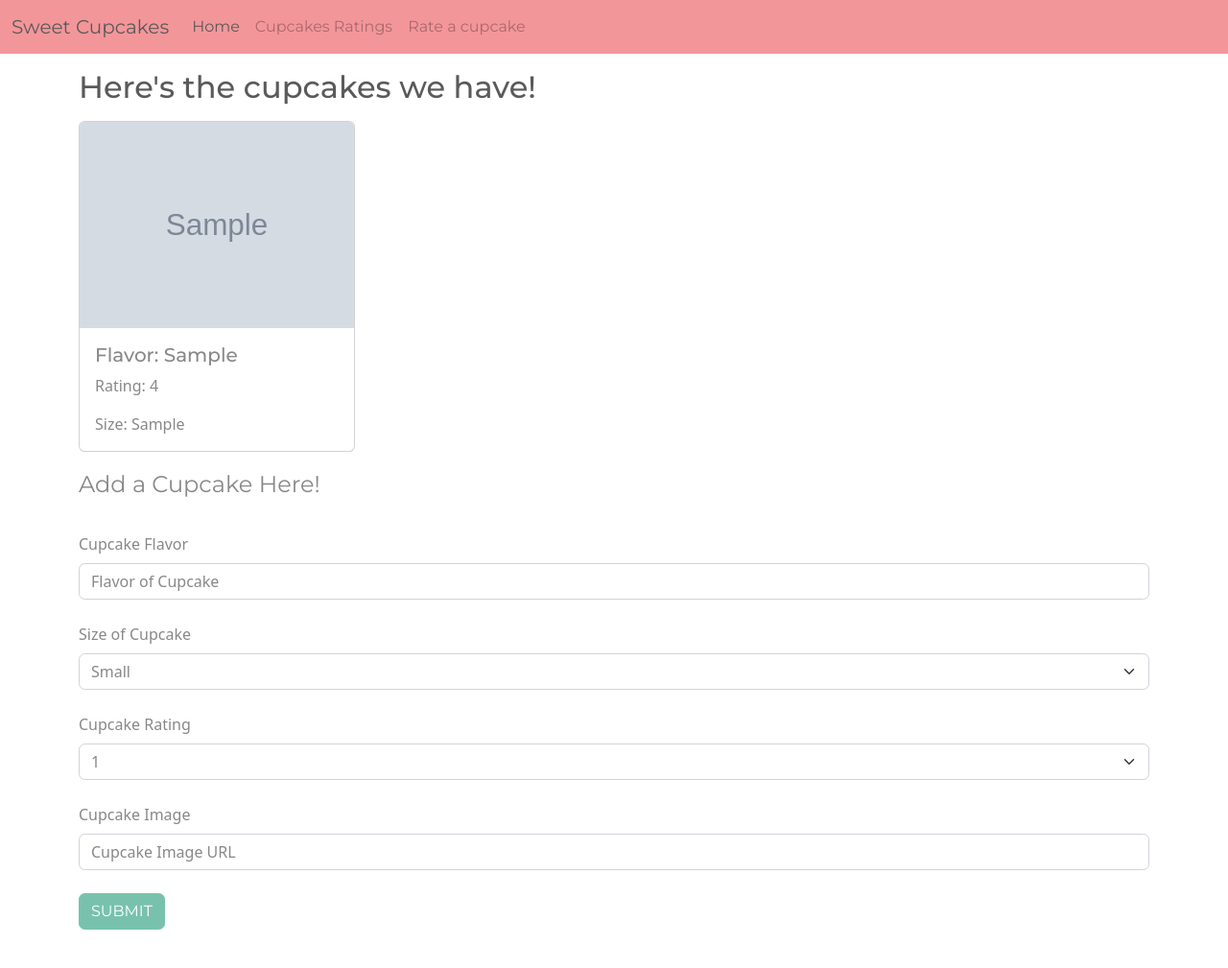
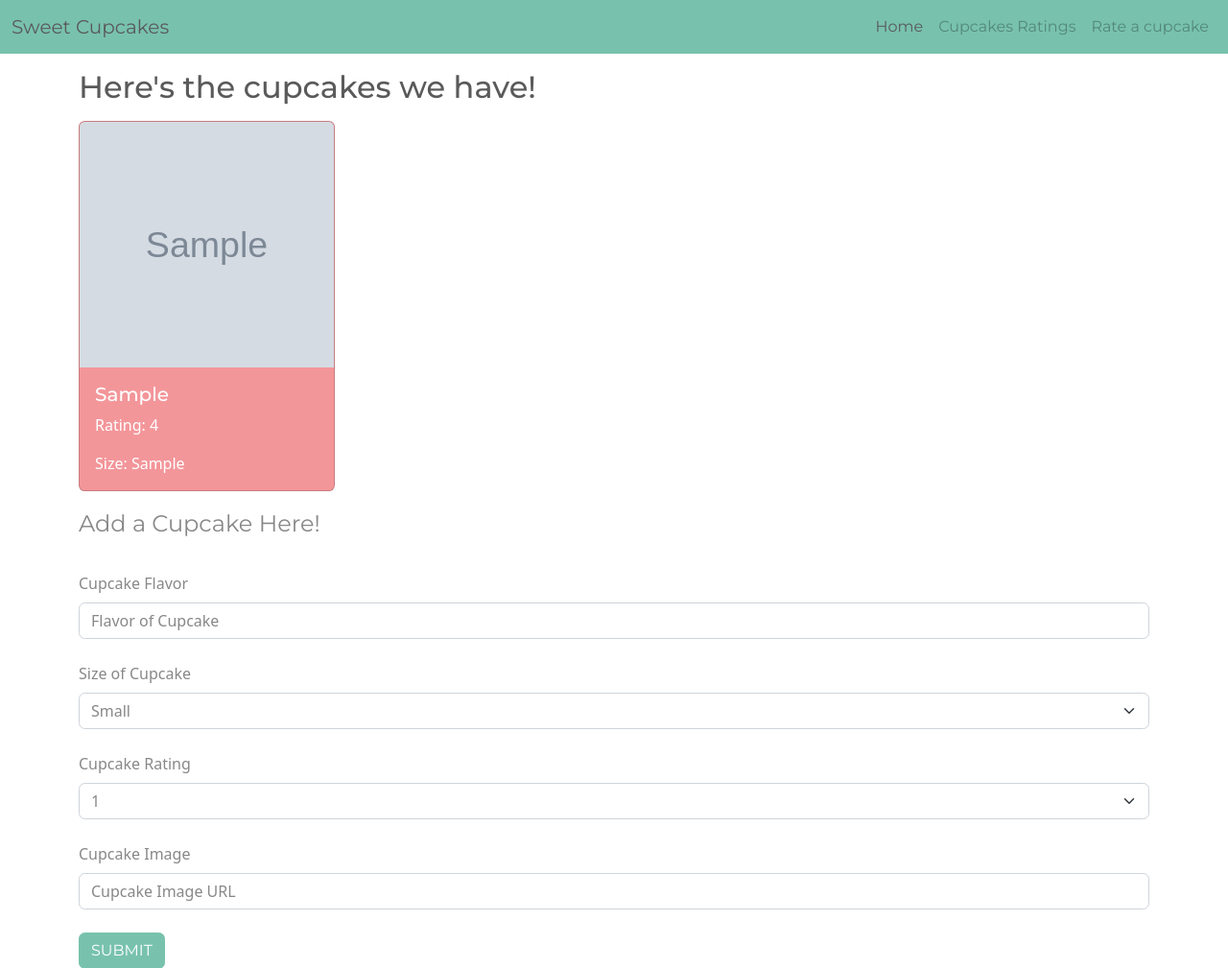
Before and after one commit to carl-molina/flask-cupcakes, a Flask app: page / in a window 1280 px wide. Shown: the top 1009 px of the page at 96% size. Before the commit the page ends 969 px from the top, so only its background shows below. Run offline with Flask 3, Linux system fonts and the light colour scheme; tables that the repository leaves empty hold one stand-in row (values such as "Sample post"); grey boxes marked "Sample" are stand-in pictures; some libraries are stand-ins or nearby versions.

Commit message:
final style passes

```diff
--- a/static/cupcakes.js
+++ b/static/cupcakes.js
@@ -33,14 +33,21 @@ function generateCupcakeHTML(cupcake) {
   console.debug("generateCupcakeHTML ran!");
 
   return `
-    <div class="card" style="width: 18rem;">
-      <img src="${cupcake.image_url}" class="card-img-top" alt="Image of a cupcake">
+    <div class="col">
+    <div class="card h-100 text-bg-secondary gx-0" style="max-width: 18rem">
+      <img
+        src="${cupcake.image_url}"
+        class="card-img-top"
+        style="height: 16rem"
+        alt="${cupcake.image_url} Image"
+      >
         <div class="card-body">
-          <h5 class="card-title">Flavor: ${cupcake.flavor}</h5>
+          <h5 class="card-title">${cupcake.flavor}</h5>
           <p class="card-text">Rating: ${cupcake.rating}</p>
           <p class="card-text">Size: ${cupcake.size}</p>
         </div>
       </div>
+    </div>
   `;
 
 
--- a/templates/base.html
+++ b/templates/base.html
@@ -12,24 +12,24 @@
 </head>
 <body>
   <header>
-    <nav class="navbar navbar-expand-lg bg-secondary" data-bs-theme="dark">
+    <nav class="navbar navbar-expand-lg bg-primary" data-bs-theme="dark">
       <div class="container-fluid">
-        <a class="navbar-brand" href="#">Sweet Cupcakes</a>
+        <a class="navbar-brand" href="/">Sweet Cupcakes</a>
         <button class="navbar-toggler" type="button" data-bs-toggle="collapse" data-bs-target="#navbarColor01" aria-controls="navbarColor01" aria-expanded="false" aria-label="Toggle navigation">
           <span class="navbar-toggler-icon"></span>
         </button>
         <div class="collapse navbar-collapse" id="navbarColor01">
-          <ul class="navbar-nav me-auto">
+          <ul class="navbar-nav ms-auto">
             <li class="nav-item">
               <a class="nav-link active" href="/">Home
                 <span class="visually-hidden">(current)</span>
               </a>
             </li>
             <li class="nav-item">
-              <a class="nav-link" href="/">Cupcakes Ratings</a>
+              <a class="nav-link" href="#cupcake-list-container">Cupcakes Ratings</a>
             </li>
             <li class="nav-item">
-              <a class="nav-link" href="#">Rate a cupcake</a>
+              <a class="nav-link" href="#new-cupcake-form">Rate a cupcake</a>
             </li>
           </ul>
         </div>
@@ -38,15 +38,12 @@
   </header>
   <main>
     <div class="container">
-      <h2 class="my-3 "> Here's the cupcakes we have!</h2>
+      <h2 class="my-3"> Here's the cupcakes we have!</h2>
     </div>
-    <div id="cupcake-list-container" class="container">
-<!-- TODO: use jQuery to get a list of all the cupcakes and display with above styling -->
+    <div class="container">
+      <div id="cupcake-list-container" class="row row-cols-2 row-cols-lg-4 g-3">
+          <!-- Cupcake List Here -->
       </div>
-    </div>
-
-    <div id="cupcake-details" class="container invisible">
-      <!-- TODO: show cupcakes details on click -->
     </div>
 
     <div id="new-cupcake-form" class="container my-3">
```
